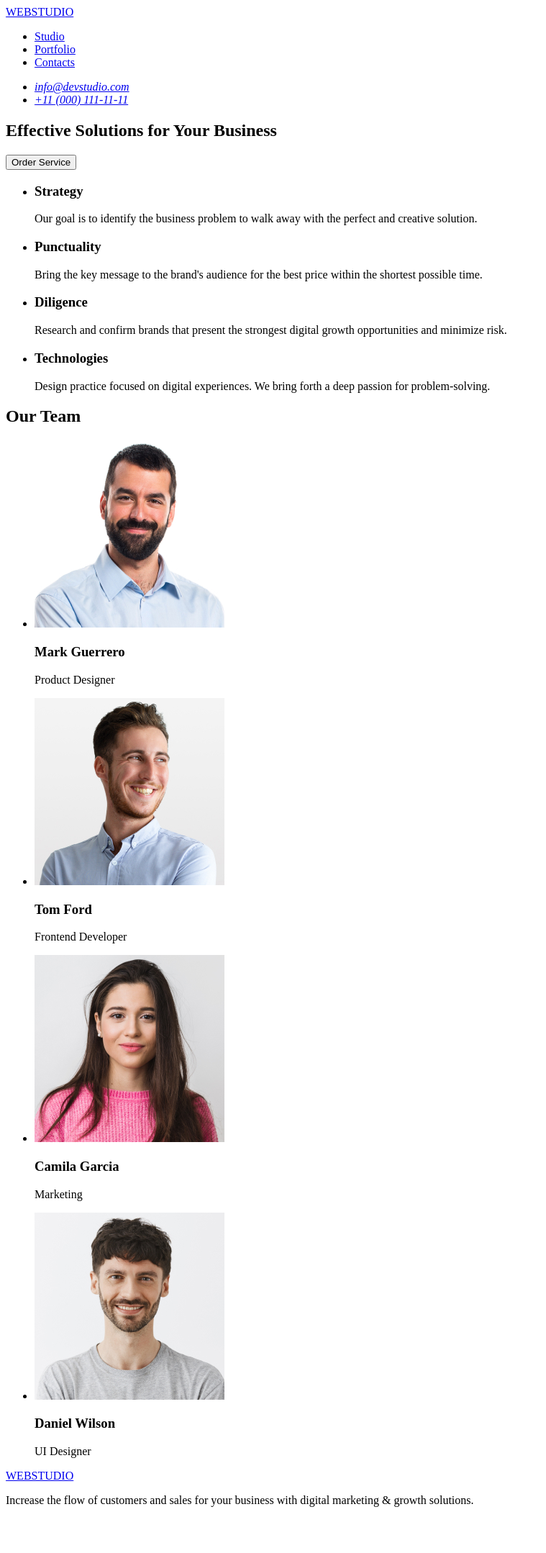
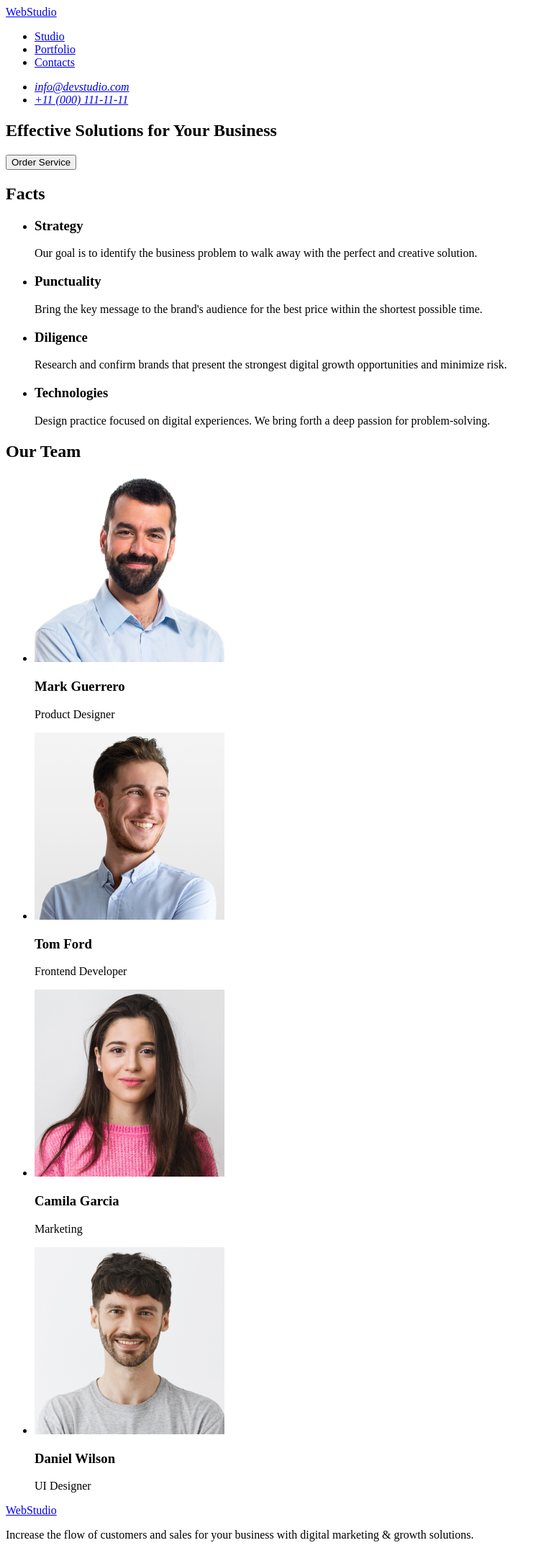
Before and after one commit to olga-magnusson/goit-markup-hw-01, a plain HTML site: page index.html in a window 1280 px wide. Shown: the whole page at 72% size, without its empty margins (0-759 px from the left). Before the commit the page ends 2110 px from the top, so only its background shows below. Drawn offline with Linux system fonts and the light colour scheme.

Commit message:
adjusted according to the task

```diff
--- a/index.html
+++ b/index.html
@@ -7,8 +7,8 @@
   </head>
   <body>
     <header>
-      <a href="#main-page" class="logo">WEBSTUDIO</a>
       <nav>
+        <a href="./index.html">WebStudio</a>
         <ul>
           <li><a href="#studio">Studio</a></li>
           <li><a href="#portfolio">Portfolio</a></li>
@@ -17,7 +17,7 @@
       </nav>
       <address>
         <ul>
-          <li><a href="meilto:info@devstudio.com">info@devstudio.com</a></li>
+          <li><a href="mailto:info@devstudio.com">info@devstudio.com</a></li>
           <li><a href="tel:+110001111111">+11 (000) 111-11-11</a></li>
         </ul>
       </address>
@@ -28,6 +28,7 @@
         <button type="button">Order Service</button>
       </section>
       <section id="facts">
+        <h2>Facts</h2>
         <ul>
           <li>
             <h3>Strategy</h3>
@@ -107,7 +108,7 @@
     </main>
 
     <footer>
-      <a href="#main-page" class="logo">WEBSTUDIO</a>
+      <a href="./index.html">WebStudio</a>
       <p>
         Increase the flow of customers and sales for your business with digital
         marketing & growth solutions.
```
